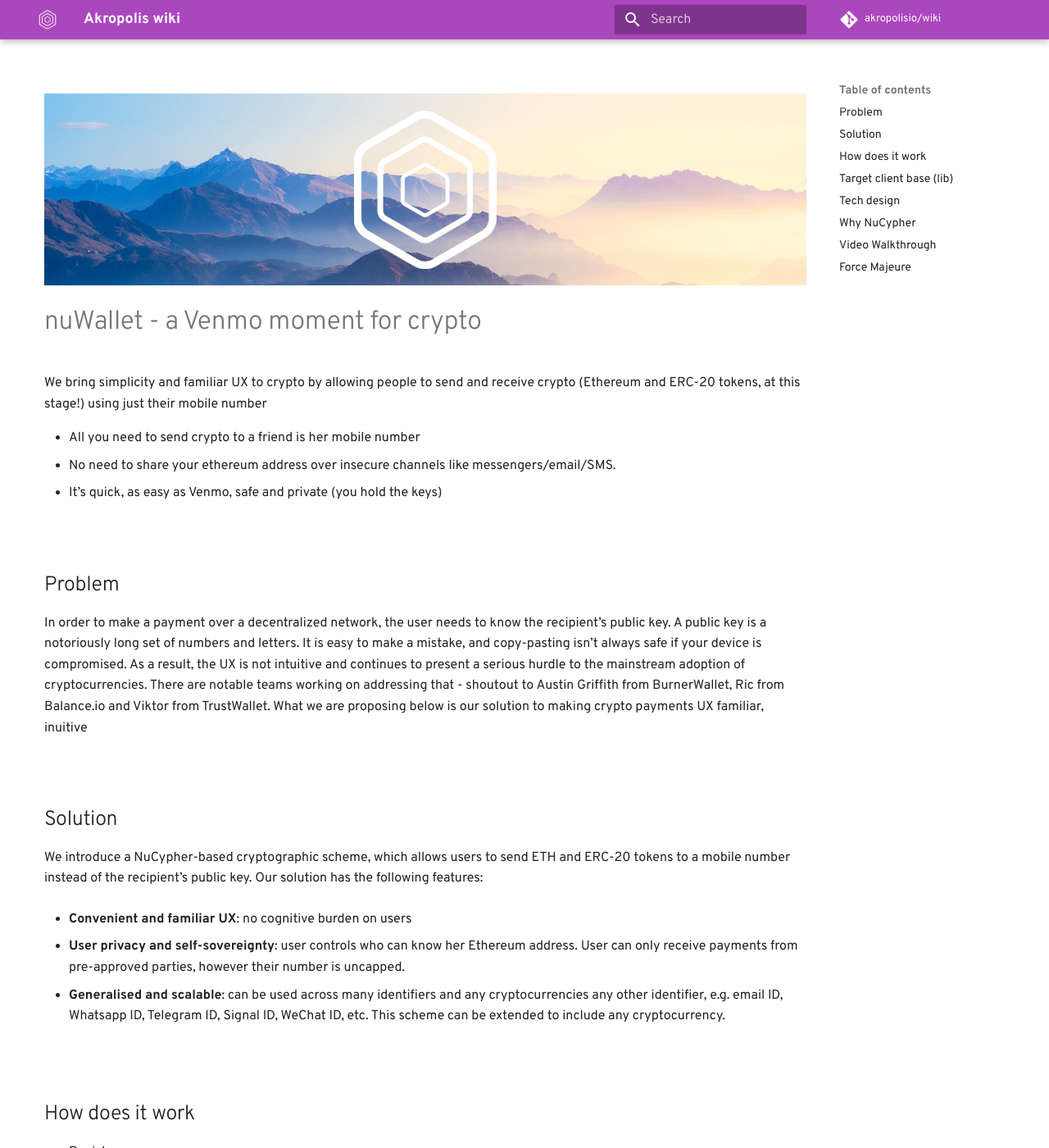
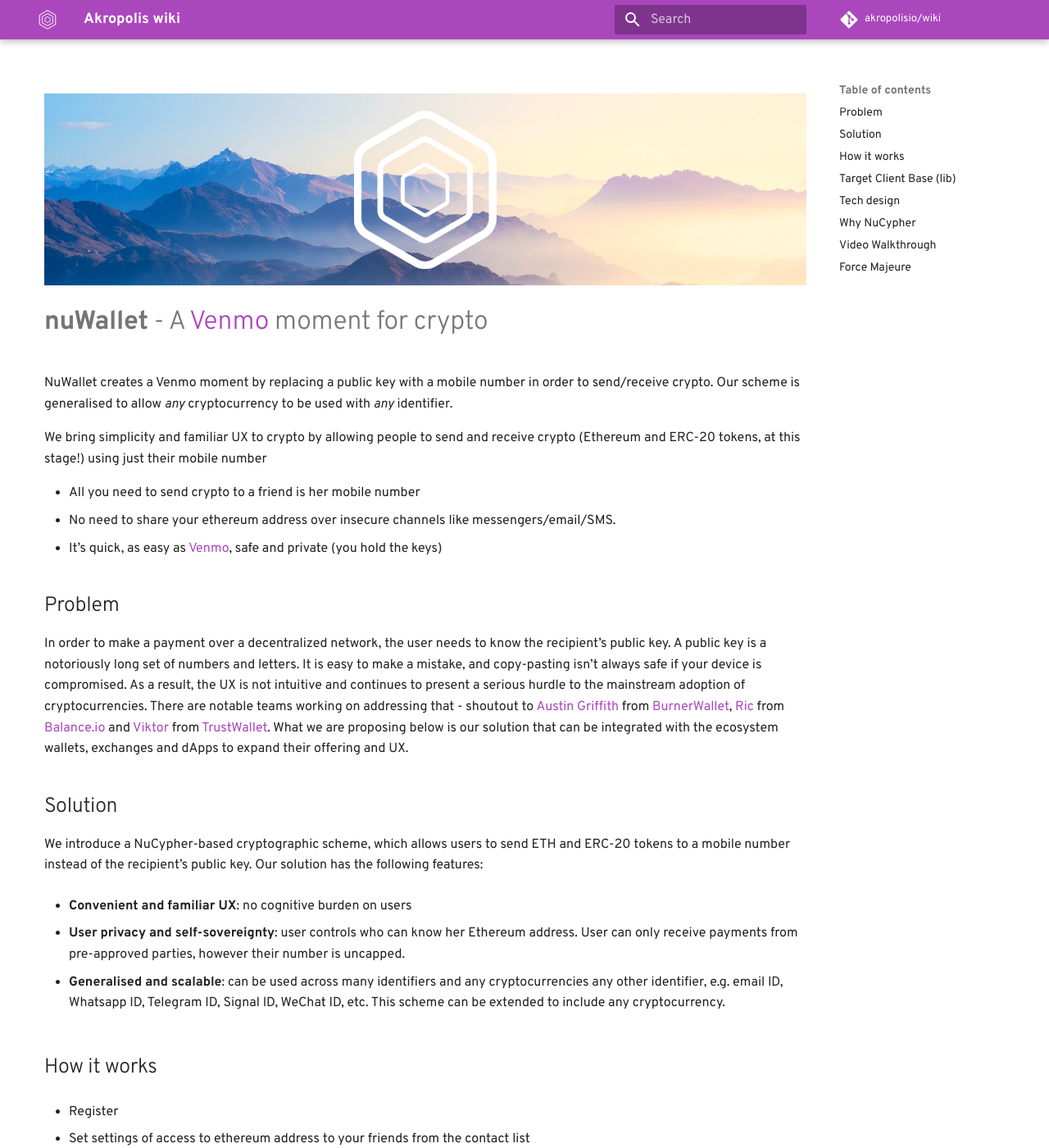
Before and after one commit to kaonone/wiki, an MkDocs documentation site: the page built from docs/nuWallet.md, in a window 1280 px wide and 1400 px high. Shown: the whole window at 82% size. Built offline with MkDocs 1.6.1 and Material for MkDocs 9.7.7, drawn with Linux system fonts in a browser that asks for light colours; some web fonts are replaced; comment, search, counter and statistics services are not loaded; old or Windows-style settings are respelled for this version of MkDocs; some of the changed text lies outside the part shown.

Commit message:
fix text nuwallet

```diff
--- a/docs/nuWallet.md
+++ b/docs/nuWallet.md
@@ -13,24 +13,22 @@
 
 <img src="/images/introsmall.png" alt="drawing" />
 
-# nuWallet - a Venmo moment for crypto
+# **nuWallet** - A [Venmo](https://venmo.com/about/product/) moment for crypto
 
+NuWallet creates a Venmo moment by replacing a public key with a mobile number in order to send/receive crypto. Our scheme is generalised to allow _any_ cryptocurrency to be used with _any_ identifier.
 
 We bring simplicity and familiar UX to crypto by allowing people to send and receive crypto (Ethereum and ERC-20 tokens, at this stage!) using just their mobile number
 
 * All you need to send crypto to a friend is her mobile number
 * No need to share your ethereum address over insecure channels like messengers/email/SMS.
-* It’s quick, as easy as Venmo, safe and private (you hold the keys)
-
-
-
-</br>
+* It’s quick, as easy as [Venmo](https://venmo.com/about/product/), safe and private (you hold the keys)
 
 
 ## Problem
-In order to make a payment over a decentralized network, the user needs to know the recipient’s public key. A public key is a notoriously long set of numbers and letters. It is easy to make a mistake, and copy-pasting isn’t always safe if your device is compromised. As a result, the UX is not intuitive and continues to present a serious hurdle to the mainstream adoption of cryptocurrencies. There are notable teams working on addressing that - shoutout to Austin Griffith from BurnerWallet, Ric from Balance.io and Viktor from TrustWallet. What we are proposing below is our solution to making crypto payments UX familiar, inuitive
 
-</br>
+In order to make a payment over a decentralized network, the user needs to know the recipient’s public key. A public key is a notoriously long set of numbers and letters. It is easy to make a mistake, and copy-pasting isn’t always safe if your device is compromised. As a result, the UX is not intuitive and continues to present a serious hurdle to the mainstream adoption of cryptocurrencies. There are notable teams working on addressing that - shoutout to [Austin Griffith](https://twitter.com/austingriffith) from [BurnerWallet](https://xdai.io/), [Ric](https://twitter.com/ricburton) from [Balance.io](https://balance.io/) and [Viktor](https://twitter.com/vikmeup) from [TrustWallet](https://trustwallet.com/). What we are proposing below is our solution that can be integrated with the ecosystem wallets, exchanges and dApps to expand their offering and UX.
+
+
 
 ## Solution
 We introduce a NuCypher-based cryptographic scheme, which allows users to send ETH and ERC-20 tokens to a mobile number instead of the recipient’s public key. Our solution has the following features:
@@ -41,23 +39,26 @@
 
 * **Generalised and scalable**: can be used across many identifiers and any cryptocurrencies any other identifier, e.g. email ID, Whatsapp ID, Telegram ID, Signal ID, WeChat ID, etc. This scheme can be extended to include any cryptocurrency.
 
-</br>
 
-## How does it work
+## How it works
 
 * Register
+
 * Set settings of access to ethereum address to your friends from the contact list
+
 * Send tokens and ethereum using a phone number instead of ethereum address.
 
-</br>
 
-## Target client base (lib)
 
-* Wallets and dApp browsers (Trust wallet, Balance, imToken etc)
-* Exchanges (Binance, Coinbase, Kraken etc)
-* dApps (OpenSea, CryptoKitties, Decentraland etc).
+## Target Client Base (lib)
 
-</br>
+* Wallets and dApp browsers ([Trust wallet](https://trustwallet.com/), [Balance](https://balance.io/), [imToken](https://token.im/), etc.)
+
+* Exchanges ([Binance](https://www.binance.com), [Coinbase](https://www.coinbase.com/), [Kraken](https://www.kraken.com/), etc.)
+
+* dApps ([OpenSea](https://opensea.io), [CryptoKitties](https://www.cryptokitties.co/), [Decentraland](https://decentraland.org/), etc.).
+
+
 
 ## Tech design
 
@@ -66,14 +67,16 @@
 B) Storage (could be centralized or decentralized): keeps users' encrypted messages with private information: ethereum address, first name and last name (or nickname).
 
 
+
 Let’s consider our usual Bob and Alice.
+
 1) When registering Alice performs the following actions:
 
  a.  encrypts the data (message w/ ethereum address, first name/last name)  with its private key and puts it in Storage
 
  b. sends its NuCypher public key to Database.
 
-2) Alice sends API request to Database and gets Bob's NuCypher public key
+2) Alice sends API request to Database and gets Bob's NuCypher public key.
 
 3) Alice creates a re-encryption key (rekey) >> NuCypher nodes re-encrypt Alice’s data >> Alice puts TreasureMap in Storage.
 
@@ -81,7 +84,7 @@
 
 Then Bob wants to send ETH or ERC-20 tokens to Alice.
 
-4) Bob gets TreasureMap from Storage
+4) Bob gets TreasureMap from Storage.
 
 5) Bob deciphers Alice’s data. Now Bob knows Alice’s ethereum address.
 
@@ -91,19 +94,21 @@
 
 Thus, users can send each other ETH/ERC-20 using just a mobile number of any other identifier, e.g. email ID, Whatsapp ID, Telegram ID, Signal ID, WeChat ID, etc. This scheme can be extended to include any cryptocurrency.
 
-</br>
 
 ## Why NuCypher
 
-</br>
+NuCypher is a decentralized KMS provider based on homomorphic cryptography.  Using NuCypher we can achieve a secure transmission of address data and effect transfers between the two parties without disclosing the addresses themselves, thus delivering robust partial anonymisation of transactions. A complete anonymisation can be achieved using ZK-Snarks, Schnorr signatures or ring signatures however this work is outside of the timeframe allowed for this project and may be included in further iterations.
+
+As a result, what we get is cryptographically secure solution that guarantees that access to address and phone number data cannot be obtained illegally or on authorities’ demand without the explicit consent of the user.
+
+
 
 ## [Video Walkthrough](https://www.dropbox.com/s/wdu5vdodlbgv542/nuCypher.mp4?dl=0)
 
 
 
-</br>
+## Force Majeure
 
-## Force Majeure
-Unfortunately, after designing architecture of our product, our lead blockchain developer had to drop out of the work schedule due a health emergency, therefore we can only demonstrate a pre-recorded prototype. Depending on the feedback from the judges and the community, we’d be happy to conclude the development work.
+Unfortunately, after designing architecture of our product, our lead blockchain developer had to drop out of the work schedule due to a health emergency, therefore we can only demonstrate a pre-recorded prototype. Depending on the feedback from the judges and the community, we’d be happy to conclude the development work.
 
 </br>
```
